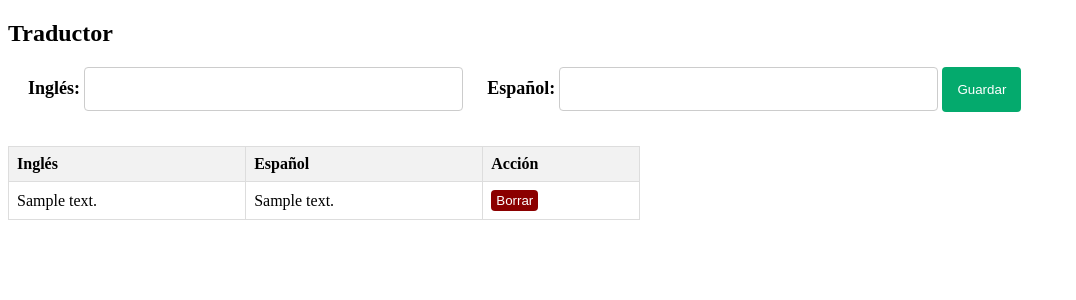
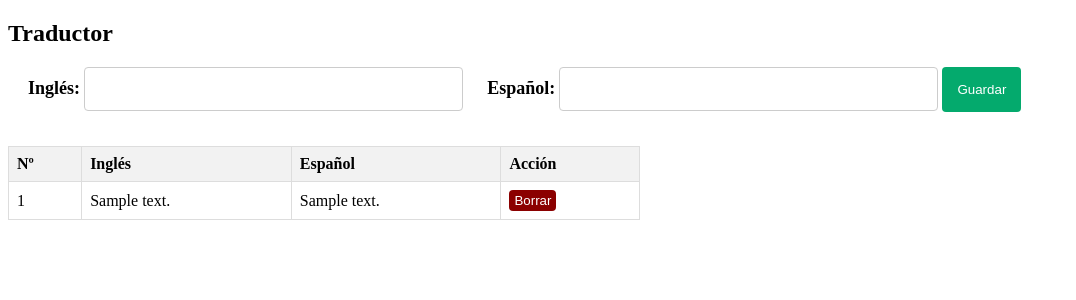
Before and after one commit to isromar/PHP, a PHP site: page / in a window 1280 px wide. Shown: the top 300 px of the page, without its empty margins (0-1076 px from the left). Run offline with PHP 8.4, Linux system fonts and the light colour scheme; tables that the repository leaves empty or names only in its code hold one stand-in row (values such as "Sample post").

Commit message:
Añadida numeración de la lista

```diff
--- a/traducciones/index.php
+++ b/traducciones/index.php
@@ -107,10 +107,12 @@ CREATE TABLE english_spanish (
     // Mostrar las traducciones en el formulario
     if ($resultado->num_rows > 0) {
         echo "<table>";
-        echo "<tr><th>Inglés</th><th>Español</th><th>Acción</th></tr>";
+        echo "<tr><th>Nº</th><th>Inglés</th><th>Español</th><th>Acción</th></tr>";
+        $contador = 1;  // Contador para numerar las filas de la tabla
         while ($row = $resultado->fetch_assoc()) {
-            echo "<tr><td>" . $row["english_text"] . "</td><td>" . $row["spanish_text"] . "</td>";
-            echo "<td><form method='post' action='" . $_SERVER['PHP_SELF'] . "'><input type='hidden' name='id' value='" . $row["id"] . "'><input type='submit' name='delete' value='Borrar'></form></td></tr>";
+            echo "<tr><td>$contador</td><td>" . $row["english_text"] . "</td><td>" . $row["spanish_text"] . "</td>";
+            echo "<td><form method='post' action='" . $_SERVER['PHP_SELF'] . "'><input type='hidden' name='id' value='" . $row["id"] . "'><input type='submit' name='delete' value='Borrar'></form></tr>";
+            $contador++;
         }
         echo "</table>";
     } else {
```
